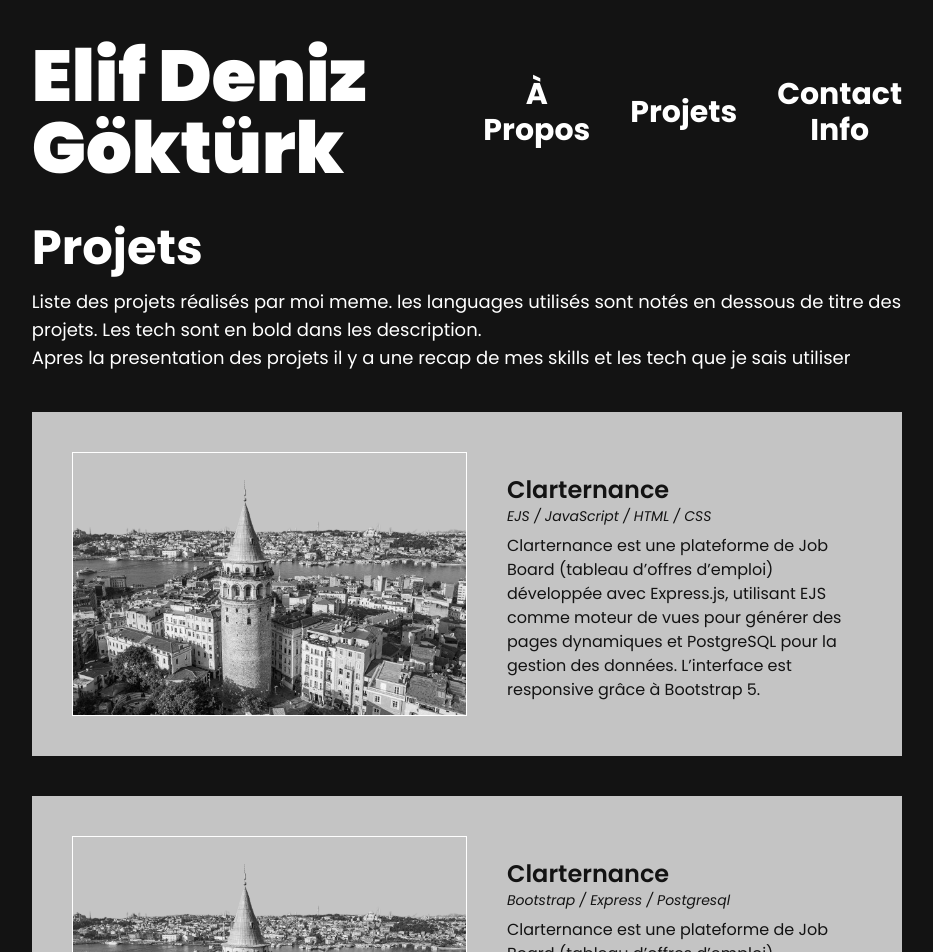
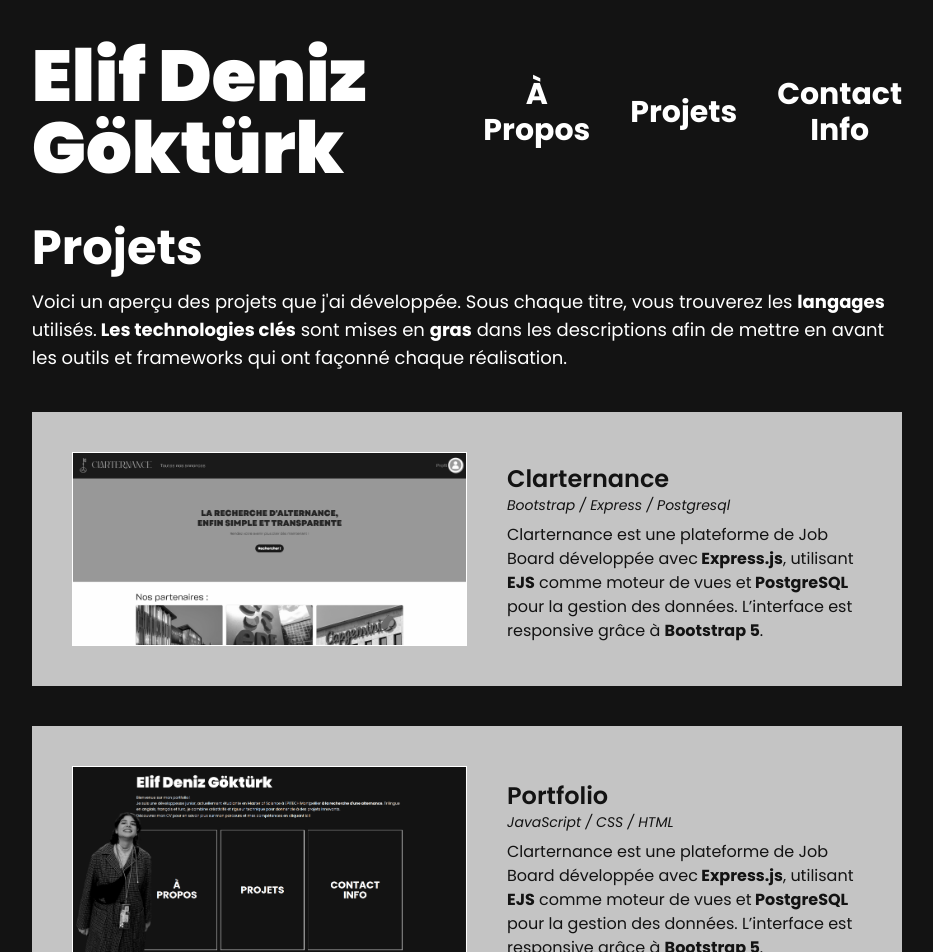
Before and after one commit to elifdenizg/elifdenizgokturk.github.io, a React (Vite) app: page /Projects in a window 1280 px wide. Shown: the top 952 px of the page, without its empty margins (173-1106 px from the left). Built offline with nearby package versions, Linux system fonts and the light colour scheme.

Commit message:
[ADD] project update

```diff
--- a/src/pages/Projects.jsx
+++ b/src/pages/Projects.jsx
@@ -1,45 +1,61 @@
 import ProjectContainer from "../components/ProjectContainer";
 import pic from "../assets/AboutMe/istanbul.png";
+import Clarternance from "../assets/Projects/Clarternance.png";
+import Portfolio from "../assets/Projects/Portfolio.png";
 import Navigation from "../components/Navigation";
 
+const ClarternanceDescription = (
+  <p>
+    Clarternance est une plateforme de Job Board développée avec
+    <b> Express.js</b>, utilisant <b>EJS</b> comme moteur de vues et
+    <b> PostgreSQL</b> pour la gestion des données. L’interface est responsive
+    grâce à <b>Bootstrap 5</b>.
+  </p>
+);
+
+const PortfolioDescription = (
+  <p>
+    Mon portfolio est une site web moderne développée avec <b>React</b>,
+    utilisant <b>JSX</b> pour la structure des composants et <b>Tailwind CSS</b>{" "}
+    pour la mise en forme et le design responsive. L’objectif est de présenter
+    mes projets et mon parcours de manière claire, fluide et esthétique.
+  </p>
+);
+const HangmanDescription = <p></p>;
+
+const DevinetteDescription = <p></p>;
+
+const JeuJavaDescription = <p></p>;
+
 const Projects = () => {
-  const ClarternanceDescription =
-    "Clarternance est une plateforme de Job Board (tableau d’offres d’emploi) développée avec Express.js, utilisant EJS comme moteur de vues pour générer des pages dynamiques et PostgreSQL pour la gestion des données. L’interface est responsive grâce à Bootstrap 5.";
-
-  const PortfolioDescription =
-    "Lorem ipsum dolor sit amet, consectetur adipiscing elit, sed doeiusmod tempor incididunt ut labore et dolore magna aliqua.";
-
-  const HangmanDescription =
-    "Lorem ipsum dolor sit amet, consectetur adipiscing elit, sed doeiusmod tempor incididunt ut labore et dolore magna aliqua.";
-
-  const DevinetteDescription =
-    "Lorem ipsum dolor sit amet, consectetur adipiscing elit, sed doeiusmod tempor incididunt ut labore et dolore magna aliqua.";
-
   return (
     <div className="flex flex-col text-white">
       {Navigation()}
       <div className="flex flex-col gap-10">
         <div className="mx-[16vw]">
           <h2 className="text-5xl font-bold mb-4">Projets</h2>
-          <p className="text-lg">Liste des projets réalisés par moi meme.
-          les languages utilisés sont notés en dessous de titre des projets. Les tech sont en bold dans les description. <br />
-          Apres la presentation des projets il y a une recap de mes skills et les tech que je sais utiliser
+          <p className="text-lg">
+            Voici un aperçu des projets que j'ai développée. Sous chaque titre,
+            vous trouverez les <b>langages</b> utilisés.
+            <b> Les technologies clés</b> sont mises en <b>gras</b> dans les
+            descriptions afin de mettre en avant les outils et frameworks qui
+            ont façonné chaque réalisation.
           </p>
         </div>
 
         <ProjectContainer
-          urlImg={pic}
+          urlImg={Clarternance}
           urlProject="https://github.com/Thibolognaize/Job-board"
           title="Clarternance"
-          skills="EJS / JavaScript / HTML / CSS"
+          skills="Bootstrap / Express / Postgresql"
           description={ClarternanceDescription}
         />
 
         <ProjectContainer
-          urlImg={pic}
+          urlImg={Portfolio}
           urlProject="https://github.com/Thibolognaize/Job-board"
-          title="Clarternance"
-          skills="Bootstrap / Express / Postgresql"
+          title="Portfolio"
+          skills="JavaScript / CSS / HTML"
           description={ClarternanceDescription}
         />
 
```
Also changed, not shown: src/assets/Projects/Clarternance.png (added), src/assets/Projects/Portfolio.png (added).
